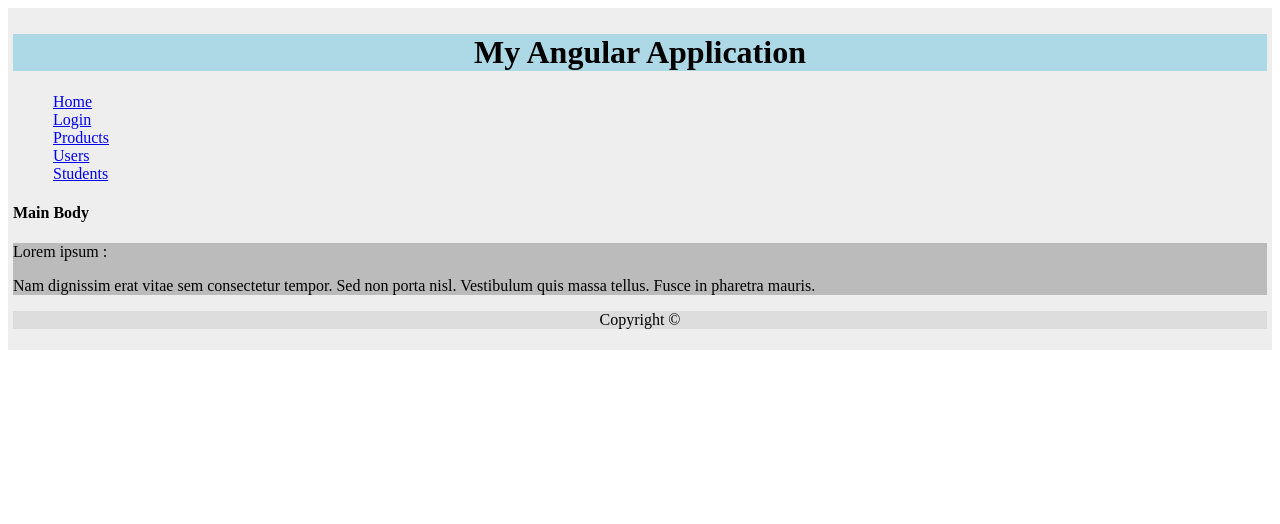
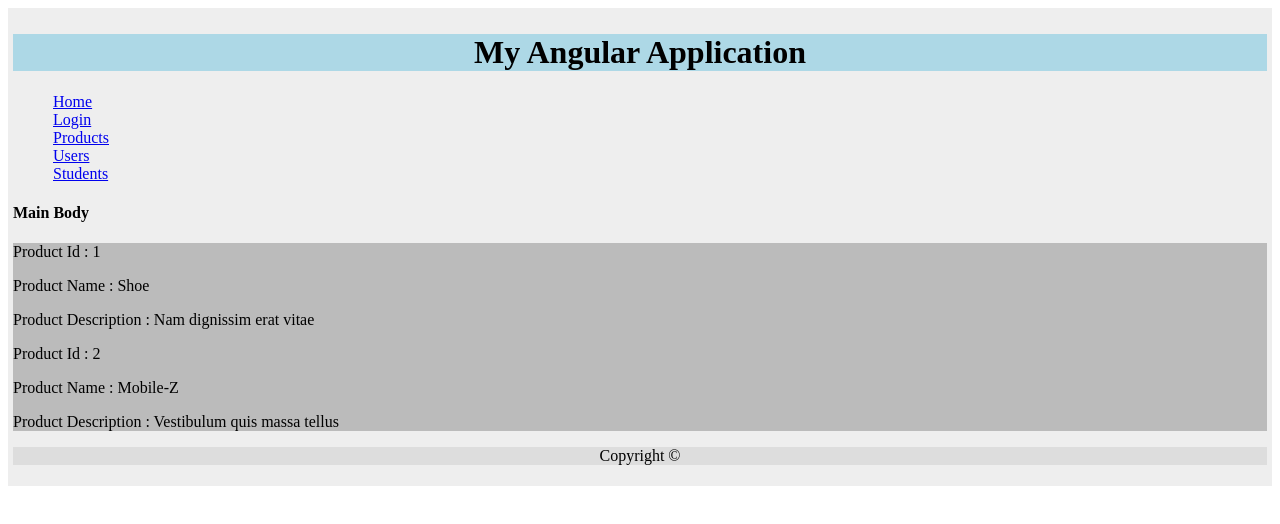
Before and after one commit to vigneshkg/angular-kg, an Angular app: page /products in a window 1280 px wide. Shown: the top 524 px of the page. Built offline with nearby package versions, Linux system fonts and the light colour scheme.

Commit message:
Observables + model

```diff
--- a/src/app/app.component.html
+++ b/src/app/app.component.html
@@ -18,7 +18,7 @@
     </div>
     <div id = "footer">
       <p>Copyright &copy; </p>
-      <!–– <img src="assets/img/angular-logo.png">
+      <!-- <img src="assets/img/angular-logo.png"> -->
     </div>
   </div>
 </div>
--- /dev/null
+++ b/src/app/product.ts
@@ -0,0 +1,5 @@
+export class Product {
+  id: number;
+  name: string;
+  description: string;
+}
--- a/src/app/products/products.component.html
+++ b/src/app/products/products.component.html
@@ -1,5 +1,7 @@
 <div class="products">
-  <p>Lorem ipsum :</p>
-  <!-- <img src = 'assets/img/angular_logo.png'> -->
-  <p>Nam dignissim erat vitae sem consectetur tempor. Sed non porta nisl. Vestibulum quis massa tellus. Fusce in pharetra mauris.</p>
+  <div *ngFor="let product of products" >
+    <p> Product Id : {{ product.id }} </p>
+    <p> Product Name : {{ product.name }} </p>
+    <p> Product Description : {{ product.description }} </p>
+  </div>
 </div>
--- a/src/app/products/products.component.ts
+++ b/src/app/products/products.component.ts
@@ -1,4 +1,6 @@
 import { Component, OnInit } from '@angular/core';
+import { StudentDataService } from '../student-data.service';
+import { Product } from '../product';
 
 @Component({
   selector: 'products',
@@ -6,10 +8,14 @@ import { Component, OnInit } from '@angular/core';
   styleUrls: ['./products.component.css']
 })
 export class ProductsComponent implements OnInit {
-
-  constructor() { }
+  public products: Product[];
+  constructor(private _productService: StudentDataService) { }
 
   ngOnInit() {
+    const myObservable = this._productService.getProducts();
+    myObservable.subscribe( (productsData: Product[]) => this.products = productsData);
+    console.log("observables are working");
+    console.log(this.products);
   }
 
 }
--- a/src/app/student-data.service.ts
+++ b/src/app/student-data.service.ts
@@ -1,32 +1,48 @@
 import { Injectable } from '@angular/core';
 import {HttpClient} from '@angular/common/http';
+import { Observable } from 'rxjs';
+import { Product } from './product';
 
 @Injectable()
 export class StudentDataService {
 
   getStudents(){
-    console.log("uuuuu")
-        return [
-      {
+      return [  {
         "id": 1,
         "name": "Nate Murray",
         "age": 24,
         "specialization": "Physics"
-      }
-    ]
+      } ]
   }
   public urlData;
   constructor( private httpSerVar: HttpClient) { }
-
   ngOnInit() {
-    console.log("1111")
-    const url = "http://www.mocky.io/v2/5d49831f3200005300600d47";
-    this.httpSerVar.get( url ).subscribe((data) => this.getData(data))
   }
 
-  getData(urlData) {
-    this.urlData = urlData;
-    console.log(urlData)
+  getData(url) {
+    return this.httpSerVar.get( url ).subscribe((data) => this.getData(data))
+    // console.log(this.getData(data));
+  }
+
+  products: Product[] = [ {
+      "id": 1,
+      "name": "Shoe",
+      "description": "Nam dignissim erat vitae"
+    },
+    {
+      "id": 2,
+      "name": "Mobile-Z",
+      "description": "Vestibulum quis massa tellus"
+    }
+  ]
+
+  getProducts() {
+    const myObservable = new Observable( (observer) => {
+      setTimeout(() => {
+        observer.next(this.products);
+      }, 1000);
+    } );
+    return myObservable;
   }
 
 }
--- a/src/app/student/student.component.html
+++ b/src/app/student/student.component.html
@@ -9,3 +9,6 @@
   <app-student-details (childEvent) = "message=$event" [parentData] = "stuName"></app-student-details>
   {{message}}
 </div>
+<div>
+  <p *ngFor="let urll of urlData"> {{urll.id}} </p>
+</div>
--- a/src/app/student/student.component.ts
+++ b/src/app/student/student.component.ts
@@ -12,11 +12,13 @@ export class StudentComponent implements OnInit {
 
   public stuName = "Ari Lerner"
   public message;
-  public urlData = [];
+  public urlData ;
+
 
   serviceData() {
-    console.log("serviceData clickk in student component");
-    // this.urlData = this.httpServiceData.getData(urlData);
+    const url = "http://www.mocky.io/v2/5d49831f3200005300600d47";
+    this.urlData = this.httpServiceData.getData(url);
+    console.log(this.urlData);
   }
 
   constructor( private httpServiceData: StudentDataService) {
--- a/src/app/users/users.component.ts
+++ b/src/app/users/users.component.ts
@@ -13,7 +13,6 @@ export class UsersComponent implements OnInit {
   public usersData;
   searchParams = 3;
   ngOnInit() {
-    console.log("tt");
     this.httpVar.get("https://jsonplaceholder.typicode.com/users?id=" + this.searchParams).subscribe((data) => this.displayUsers(data))
   }
 
```
